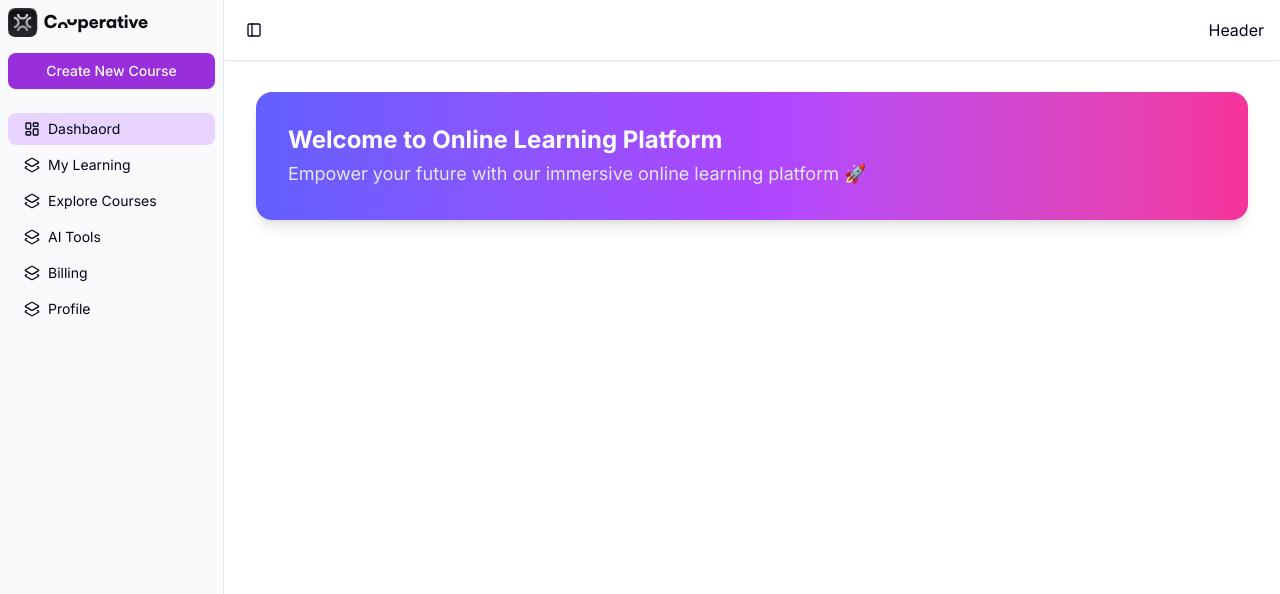
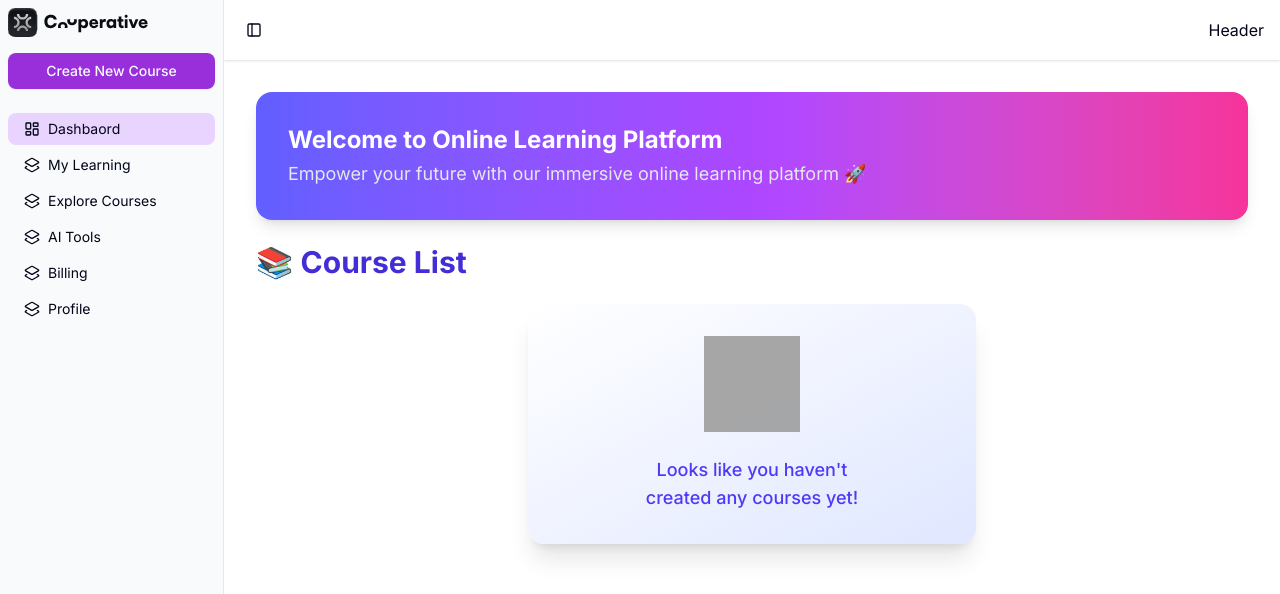
Before and after one commit to mnraza-dev/online-learning-platform, a Next.js app: page /workspace in a window 1280 px wide. Shown: the top 594 px of the page. Built offline with nearby package versions, Linux system fonts and the light colour scheme; no server answers; grey boxes are pictures that could not be loaded.

Commit message:
feat: implement CourseList component with initial state and conditional rendering

```diff
--- a/app/workspace/_components/CourseList.jsx
+++ b/app/workspace/_components/CourseList.jsx
@@ -1,11 +1,36 @@
-import React from 'react'
+"use client";
+import React, { useState } from "react";
 
 const CourseList = () => {
+  const [courseList, setCourseList] = useState([]);
+
   return (
-    <div className=''>
+    <div className="mt-6"   >
+      <h2 className="text-3xl font-bold text-indigo-700 mb-6">📚 Course List</h2>
 
+      <div className="flex justify-center">
+        <div className="bg-gradient-to-br from-white to-indigo-100 p-8 rounded-2xl shadow-xl text-center max-w-md w-full">
+          {courseList.length === 0 ? (
+            <div className="">
+              <img
+                src="https://cdn-icons-png.flaticon.com/512/4076/4076549.png"
+                alt="No courses"
+                className="w-24 h-24 mx-auto mb-6 opacity-90"
+              />
+              <p className="text-indigo-600 text-lg font-medium">
+                Looks like you haven't <br/>
+                created any courses yet!
+              </p>
+            </div>
+          ) : (
+            <div className="text-green-600 font-medium text-lg">
+              List of all Courses ✅
+            </div>
+          )}
+        </div>
+      </div>
     </div>
-  )
-}
+  );
+};
 
-export default CourseList
+export default CourseList;
```
